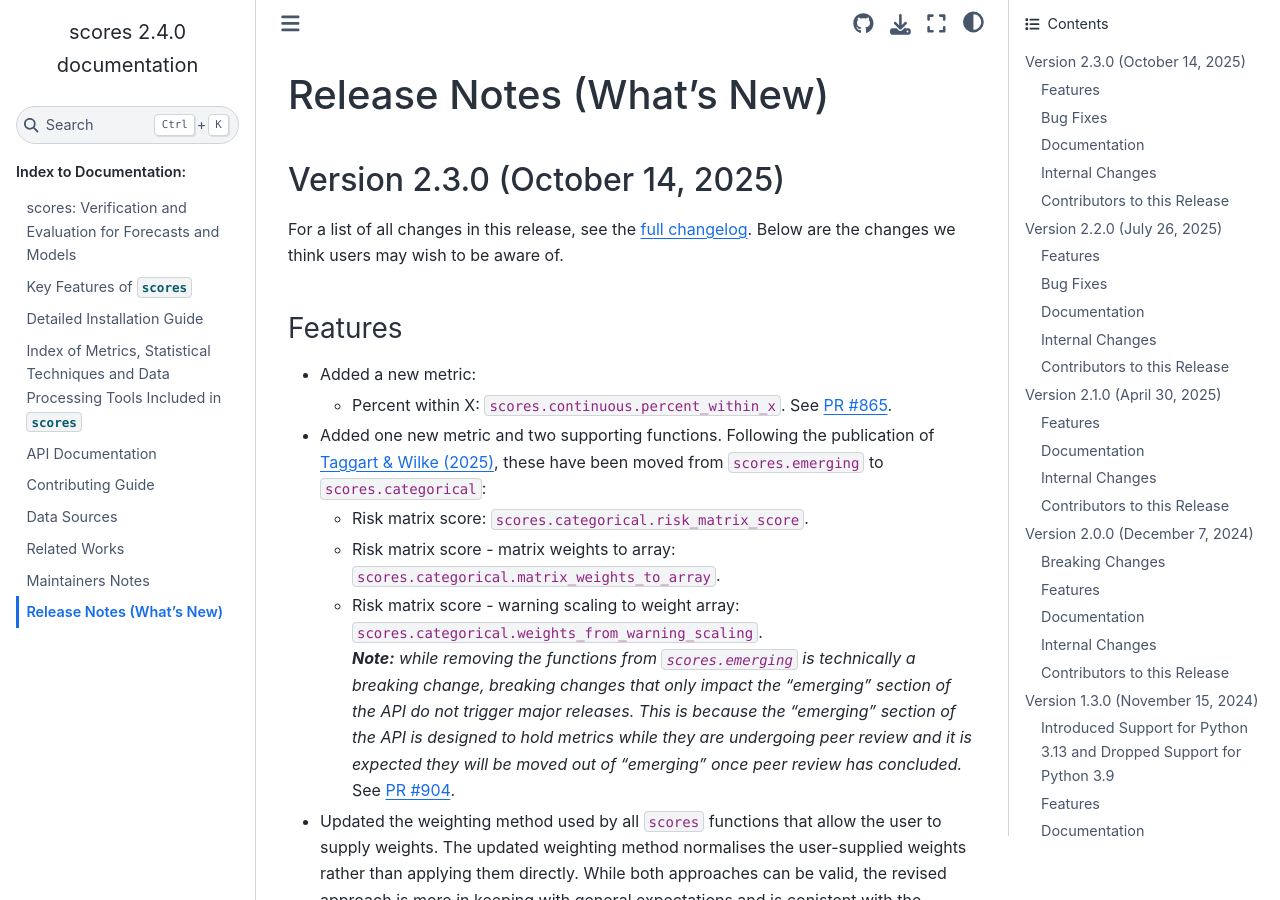
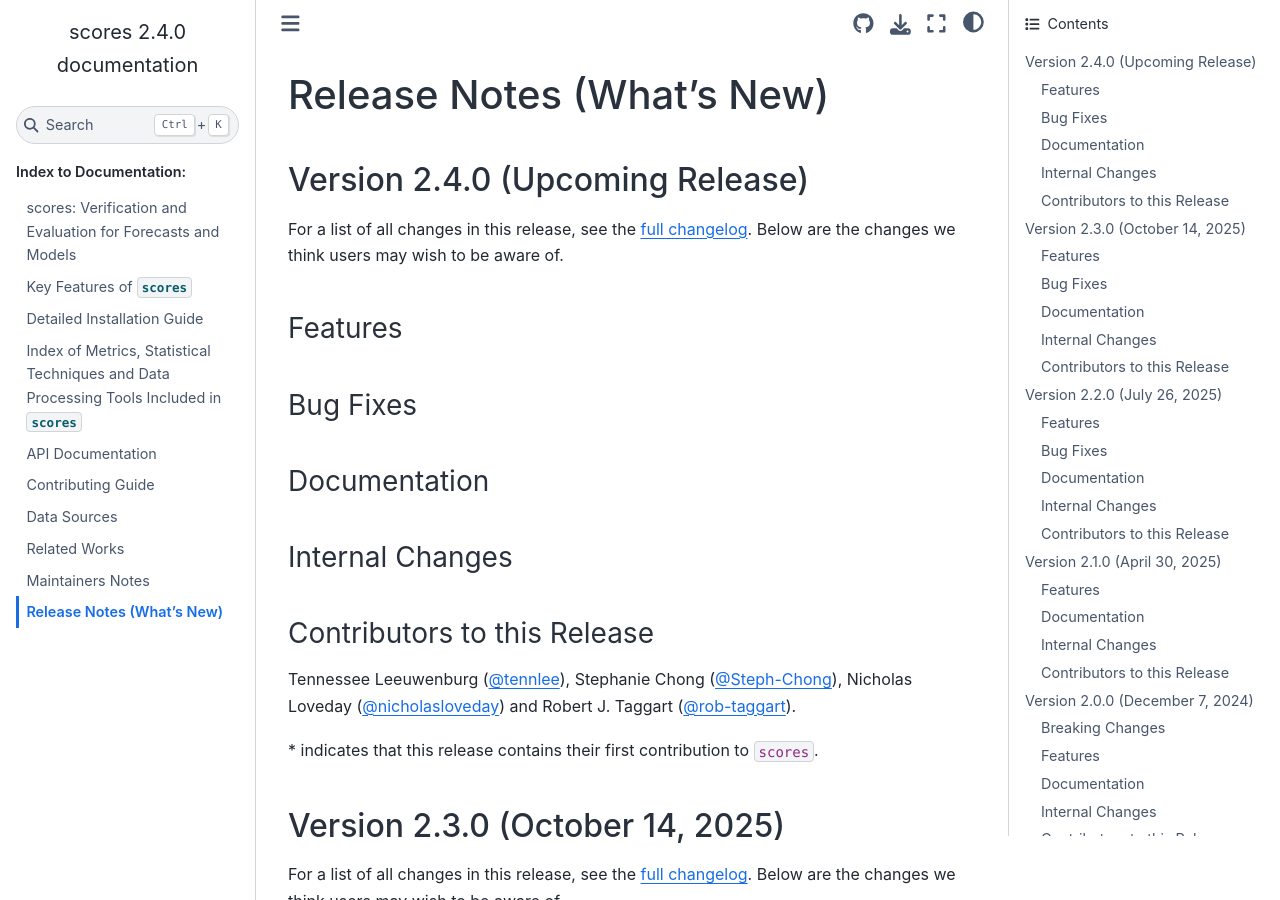
Before and after one commit to nci/scores, a Sphinx documentation site: the page built from docs/release_notes.md, in a window 1280 px wide and 900 px high. Built offline with Sphinx 7.4.7 and the Sphinx Book theme 1.1.4, drawn with Linux system fonts in a browser that asks for light colours; pages that are not in the unit, such as notebooks, are missing from menus.

Commit message:
WIP 2.4.0 release notes

```diff
--- a/docs/release_notes.md
+++ b/docs/release_notes.md
@@ -1,4 +1,19 @@
 # Release Notes (What's New)
+
+## Version 2.4.0 (Upcoming Release)
+
+For a list of all changes in this release, see the [full changelog](https://github.com/nci/scores/compare/2.3.0...develop). Below are the changes we think users may wish to be aware of.
+
+### Features
+### Bug Fixes
+### Documentation
+### Internal Changes
+
+### Contributors to this Release
+
+Tennessee Leeuwenburg ([@tennlee](https://github.com/tennlee)), Stephanie Chong ([@Steph-Chong](https://github.com/Steph-Chong)), Nicholas Loveday ([@nicholasloveday](https://github.com/nicholasloveday)) and Robert J. Taggart ([@rob-taggart](https://github.com/rob-taggart)).
+
+\* indicates that this release contains their first contribution to `scores`.
 
 ## Version 2.3.0 (October 14, 2025)
 
```
